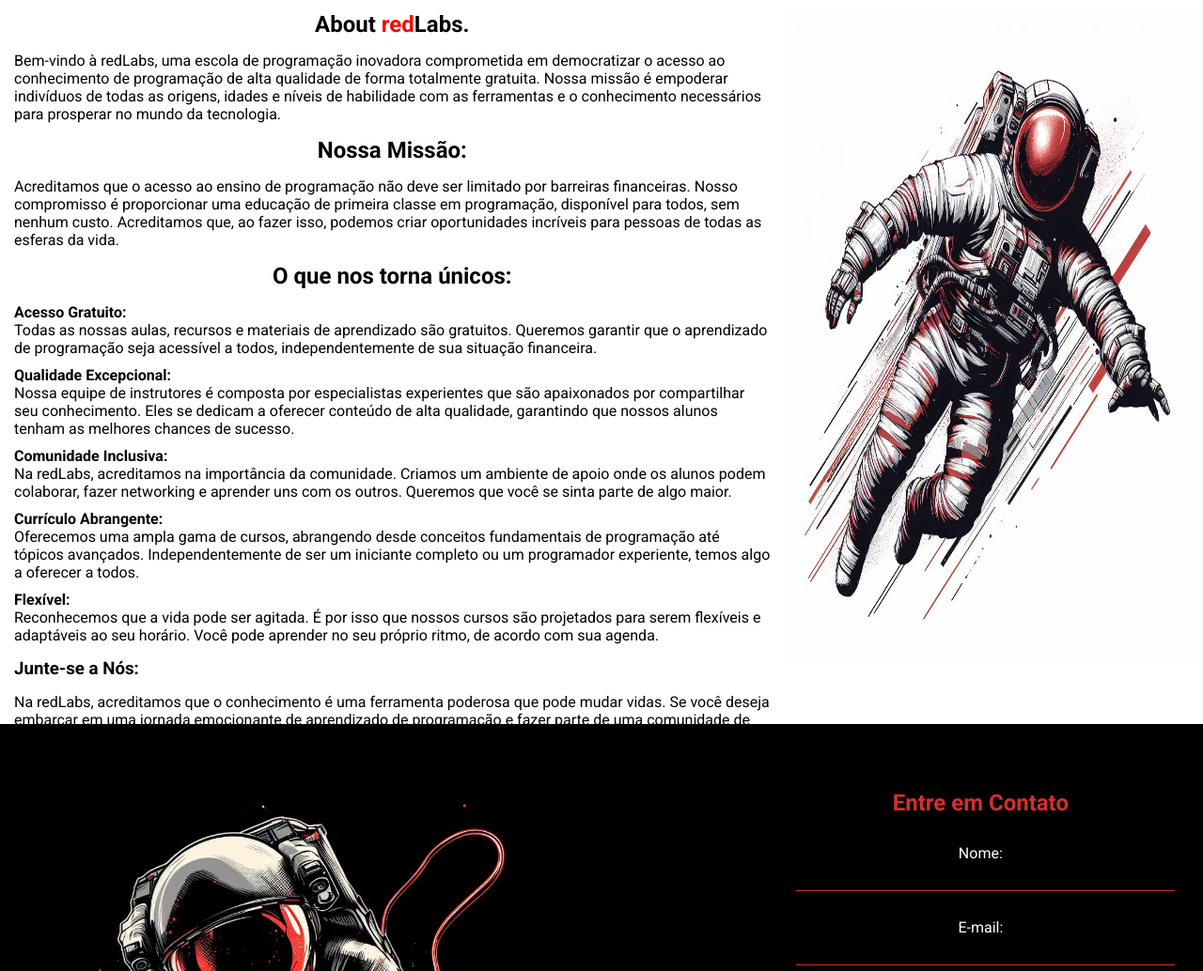
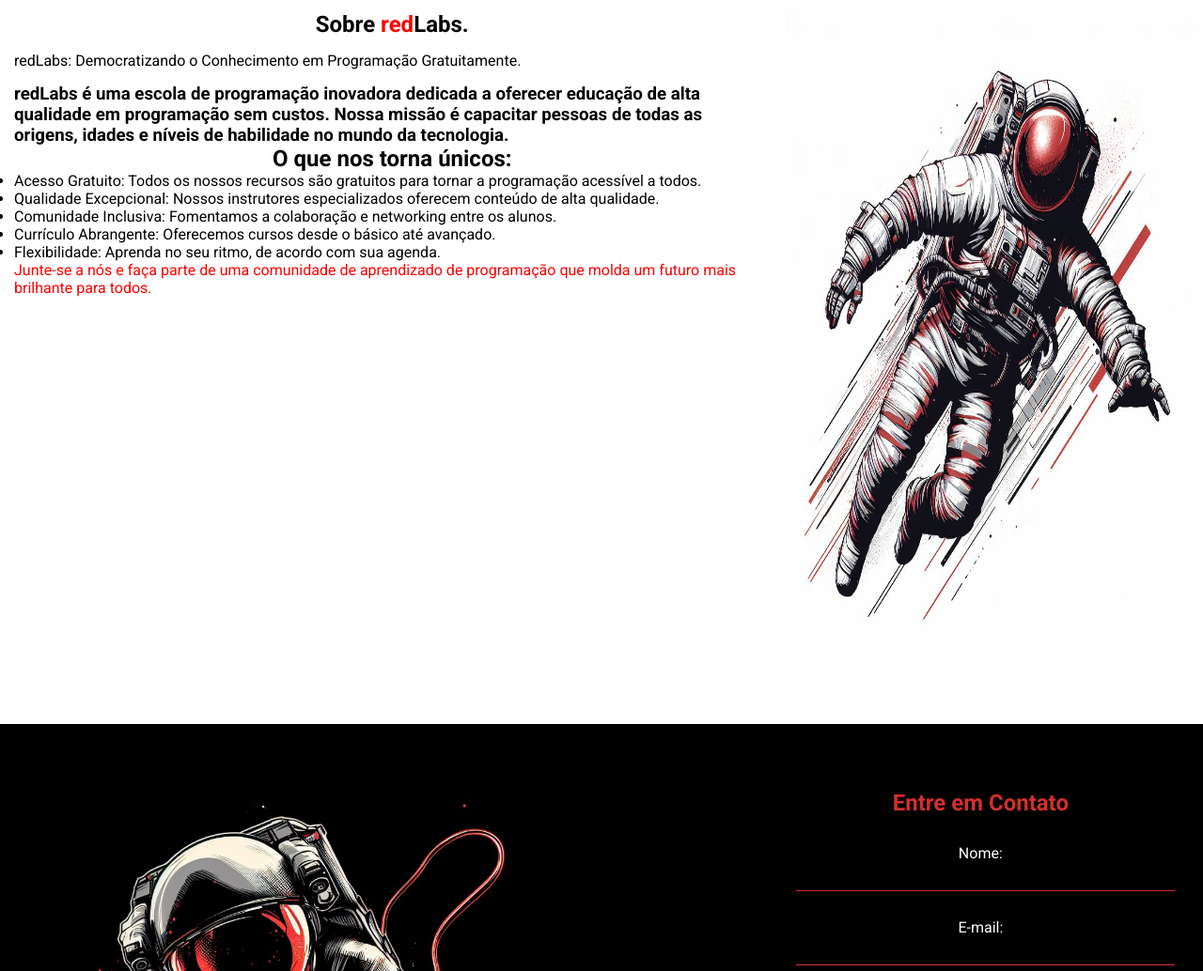
Before and after one commit to Devhiago/redLabs-projects, a plain HTML site: page index.html in a window 1280 px wide. Shown: the part 842-1876 px from the top of the page at 94% size. Drawn offline with Linux system fonts and the light colour scheme; a web font is replaced by a local one.

Commit message:
update new text

```diff
--- a/index.html
+++ b/index.html
@@ -50,26 +50,34 @@
         <section class="about" id="sobre">
             <div class="container-about">
                 <div class="textabout">
-                    <h1 class="titleabout">About <span class="red">red</span>Labs.</h1>
+                    <h1 class="titleabout">Sobre <span class="red">red</span>Labs.</h1>
                         <p class="text-about">
-                            Bem-vindo à redLabs, uma escola de programação inovadora comprometida em democratizar o acesso ao conhecimento de programação de alta qualidade de forma totalmente gratuita. Nossa missão é empoderar indivíduos de todas as origens, idades e níveis de habilidade com as ferramentas e o conhecimento necessários para prosperar no mundo da tecnologia.
+                            redLabs: Democratizando o Conhecimento em Programação Gratuitamente.
                         </p>
-                        <h1 class="mission">Nossa Missão:</h1>
-                        <p class="text-about">Acreditamos que o acesso ao ensino de programação não deve ser limitado por barreiras financeiras. Nosso compromisso é proporcionar uma educação de primeira classe em programação, disponível para todos, sem nenhum custo. Acreditamos que, ao fazer isso, podemos criar oportunidades incríveis para pessoas de todas as esferas da vida.</p>
+                        <h3>
+                            redLabs é uma escola de programação inovadora dedicada a oferecer educação de alta qualidade em programação sem custos. Nossa missão é capacitar pessoas de todas as origens, idades e níveis de habilidade no mundo da tecnologia.
+                        </h3>
+                        <ul>
+                            <h1>O que nos torna únicos:</h1>
+                            <li>
+                                Acesso Gratuito: Todos os nossos recursos são gratuitos para tornar a programação acessível a todos.
+                            </li>
+                            <li>
+                                Qualidade Excepcional: Nossos instrutores especializados oferecem conteúdo de alta qualidade.
+                            </li>
+                            <li>
+                                Comunidade Inclusiva: Fomentamos a colaboração e networking entre os alunos.
+                            </li>
+                            <li>
+                                Currículo Abrangente: Oferecemos cursos desde o básico até avançado.
+                            </li>
+                            <li>Flexibilidade: Aprenda no seu ritmo, de acordo com sua agenda.</li>
+                        </ul>
 
-                            <h1 class="title-about2">O que nos torna únicos:</h1>
-                            <p class="text-about2"><h4>Acesso Gratuito:</h4> Todas as nossas aulas, recursos e materiais de aprendizado são gratuitos. Queremos garantir que o aprendizado de programação seja acessível a todos, independentemente de sua situação financeira.
-
-                               <br> <h4>Qualidade Excepcional:</h4> Nossa equipe de instrutores é composta por especialistas experientes que são apaixonados por compartilhar seu conhecimento. Eles se dedicam a oferecer conteúdo de alta qualidade, garantindo que nossos alunos tenham as melhores chances de sucesso.
-
-                               <br> <h4>Comunidade Inclusiva: </h4>Na redLabs, acreditamos na importância da comunidade. Criamos um ambiente de apoio onde os alunos podem colaborar, fazer networking e aprender uns com os outros. Queremos que você se sinta parte de algo maior.
-
-                               <br> <h4>Currículo Abrangente: </h4>Oferecemos uma ampla gama de cursos, abrangendo desde conceitos fundamentais de programação até tópicos avançados. Independentemente de ser um iniciante completo ou um programador experiente, temos algo a oferecer a todos.
-
-                               <br><h4>Flexível:</h4> Reconhecemos que a vida pode ser agitada. É por isso que nossos cursos são projetados para serem flexíveis e adaptáveis ao seu horário. Você pode aprender no seu próprio ritmo, de acordo com sua agenda.</p>
-                                <h3 class="sub-about">Junte-se a Nós:</h3>
-                                <p>Na redLabs, acreditamos que o conhecimento é uma ferramenta poderosa que pode mudar vidas. Se você deseja embarcar em uma jornada emocionante de aprendizado de programação e fazer parte de uma comunidade de mentes inovadoras, você está convidado a se juntar a nós. Vamos elevar o conhecimento em programação juntos e construir um futuro mais brilhante para todos.</p>
-                </div>
+                        <span class="red">
+                            Junte-se a nós e faça parte de uma comunidade de aprendizado de programação que molda um futuro mais brilhante para todos.
+                        </span>
+                            </div>
 
 
             </div>
```
